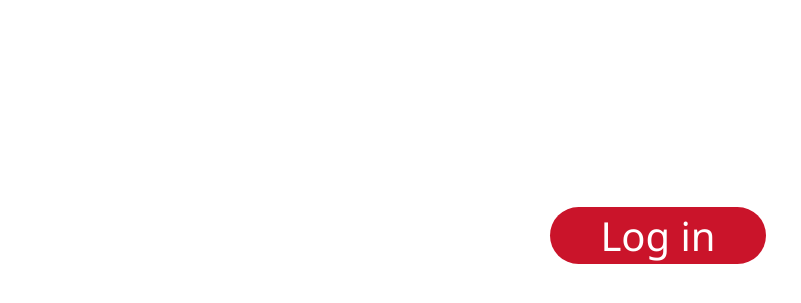
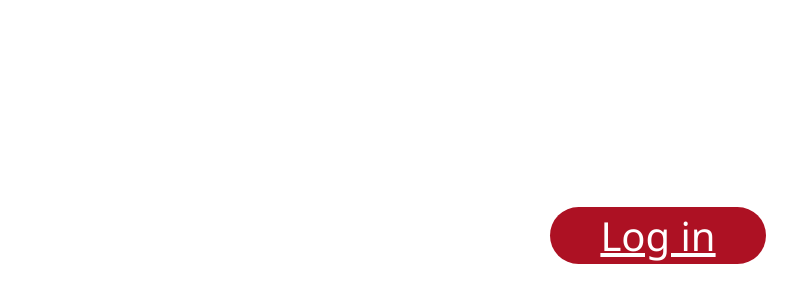
Before and after one commit to Bjarksen/Hjemmeside, a plain HTML site: page Index.html in a window 1280 px wide. In both pictures the pointer is over the button "Log in". Shown: the part 193-496 px from the top of the page, without its empty margins (0-801 px from the left). Drawn offline with Linux system fonts and the light colour scheme.

Commit message:
Update Style.css

```diff
--- a/Style.css
+++ b/Style.css
@@ -20,3 +20,9 @@
 
 
 }
+
+.Loginbutt:hover {
+	cursor: pointer;
+	text-decoration: underline;
+	background-color: #AD1123;
+}
```
